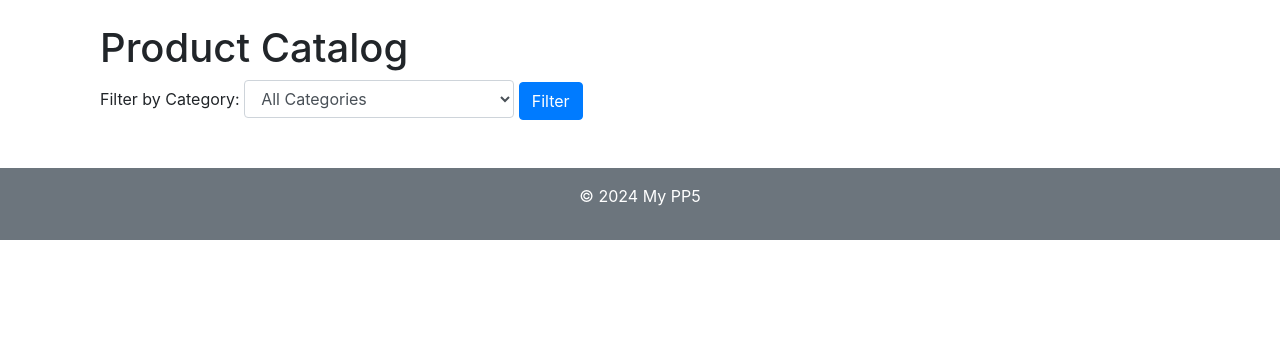
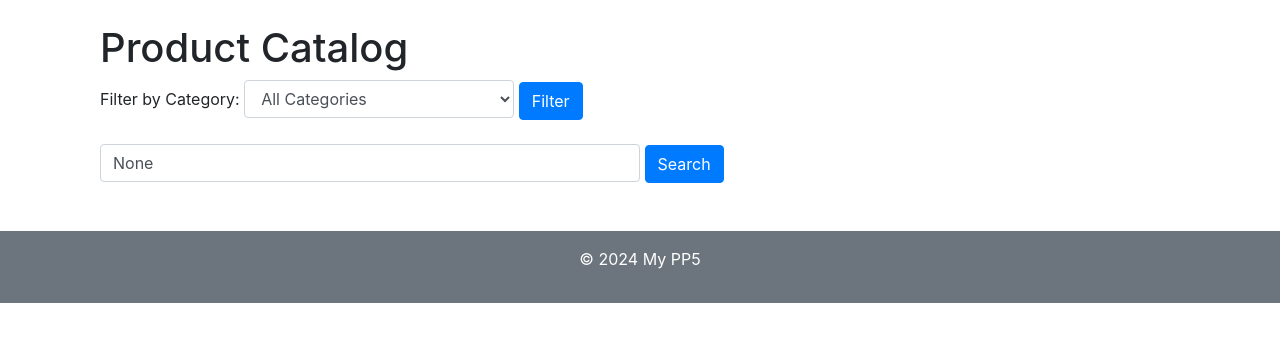
Before and after one commit to dickiegog/Project_5, a Django app: page /products/ in a window 1280 px wide. Shown: the part 144-486 px from the top of the page. Run offline with Django 3.2, Linux system fonts and the light colour scheme; data that the repository does not hold is empty.

Commit message:
Added search functionality to product catalog

```diff
--- a/my_pp5/products/templates/products/catalog.html
+++ b/my_pp5/products/templates/products/catalog.html
@@ -16,6 +16,12 @@
         </select>
         <button type="submit" class="btn btn-primary">Filter</button>
     </form>
+    <!-- Search Bar -->
+<form method="GET" class="mb-4">
+    <input type="text" name="q" placeholder="Search products..." class="form-control w-50 d-inline" value="{{ query }}">
+    <button type="submit" class="btn btn-primary">Search</button>
+</form>
+
 
     <div class="row">
         {% for product in products %}
--- a/my_pp5/products/views.py
+++ b/my_pp5/products/views.py
@@ -2,17 +2,22 @@ from django.shortcuts import render
 from .models import Product, Category
 
 def product_catalog(request):
-    """View to display all products with category filtering."""
+    """View to display all products with category filtering and search."""
+    query = request.GET.get('q', None)
     category_name = request.GET.get('category', None)
     categories = Category.objects.all()
 
+    products = Product.objects.all()
+
     if category_name:
-        products = Product.objects.filter(category__name=category_name)
-    else:
-        products = Product.objects.all()
+        products = products.filter(category__name=category_name)
+
+    if query:
+        products = products.filter(name__icontains=query)
 
     return render(request, 'products/catalog.html', {
         'products': products,
         'categories': categories,
         'selected_category': category_name,
+        'query': query,
     })
```
